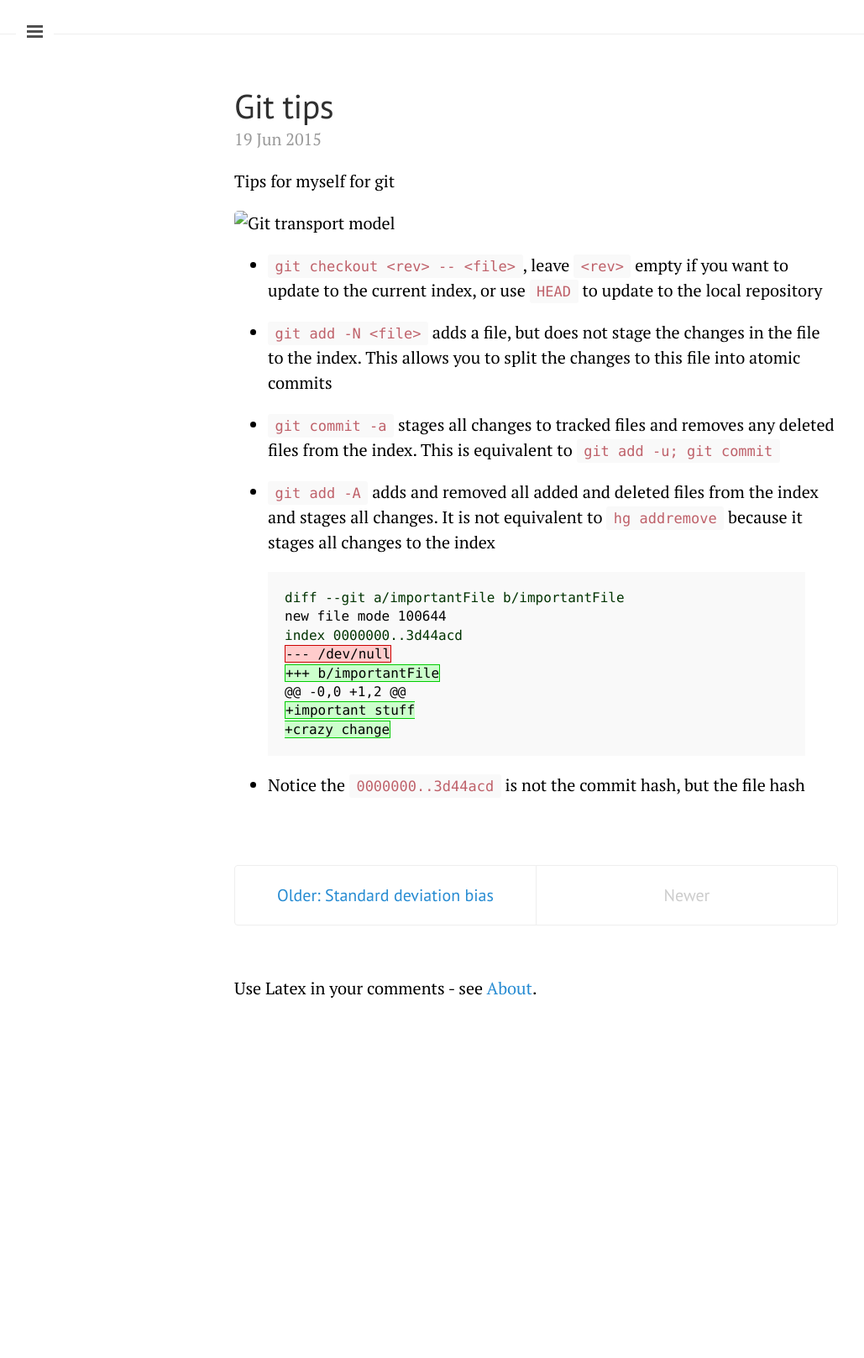
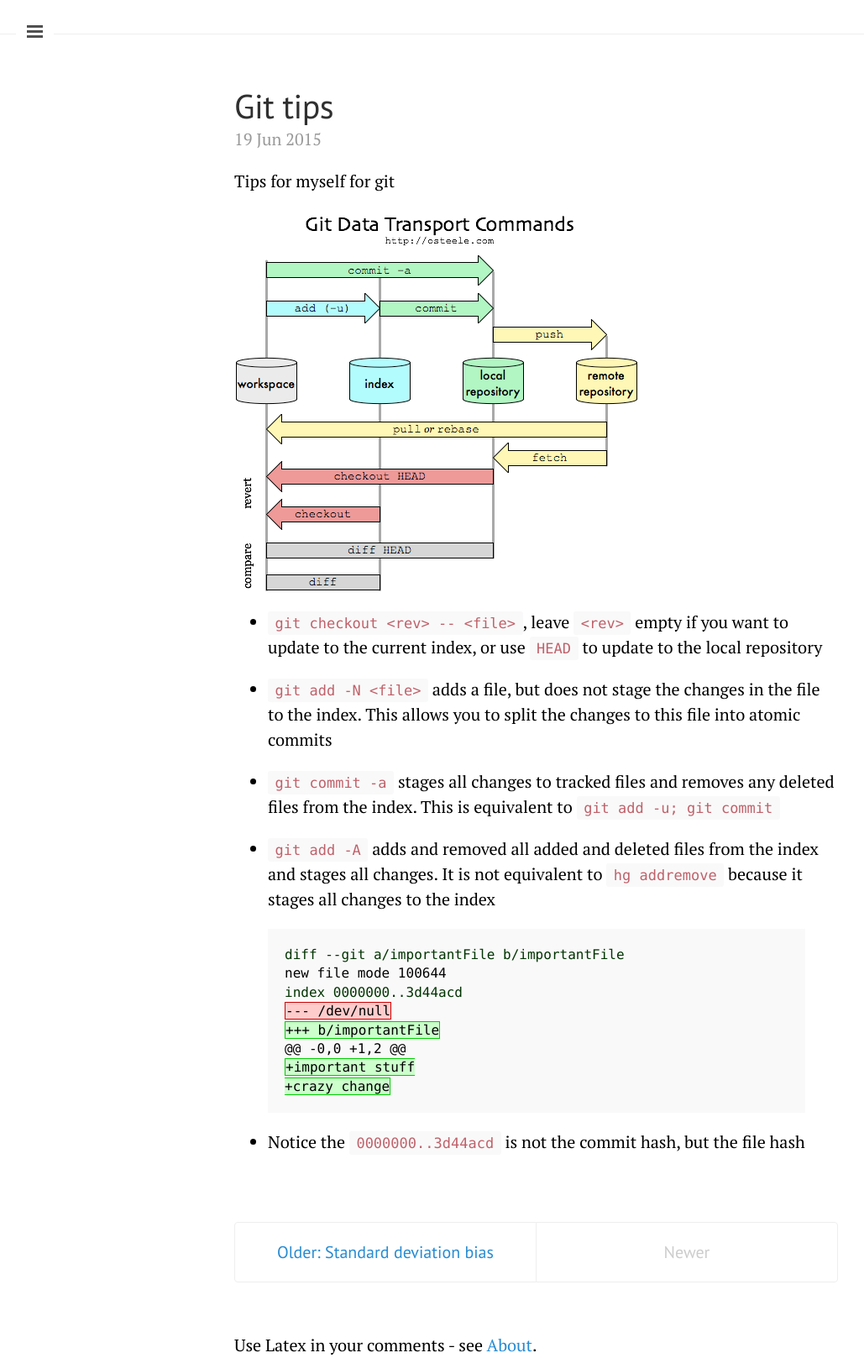
Before and after one commit to texasflood/texasflood.github.io.b, a Jekyll site: the page built from _posts/2015-06-19-learning-git.md, in a window 1280 px wide. Shown: the whole page at 84% size, without its empty margins (1-1030 px from the left). Built offline with Jekyll 4.4.1, drawn with Linux system fonts in a browser that asks for light colours; Markdown is read by kramdown in place of the engine named in the settings; comment, search, counter and statistics services are not loaded; before the commit the page ends 1192 px from its top, so only the background shows below that.

Commit message:
Added git transport image and removed center image (which failed)

```diff
--- a/_posts/2015-06-19-learning-git.md
+++ b/_posts/2015-06-19-learning-git.md
@@ -4,7 +4,7 @@ title: Git tips
 ---
 Tips for myself for git
 
-![Git transport model]({{ site.url }}/assets/git-transport.png){: .center-image }
+![Git transport model]({{ site.url }}/assets/git-transport.png)
 
 - `git checkout <rev> -- <file>`, leave `<rev>` empty if you want to update to the current index, or use `HEAD` to update to the local repository
 
```
Also changed, not shown: assets/git-transport.png (added).
